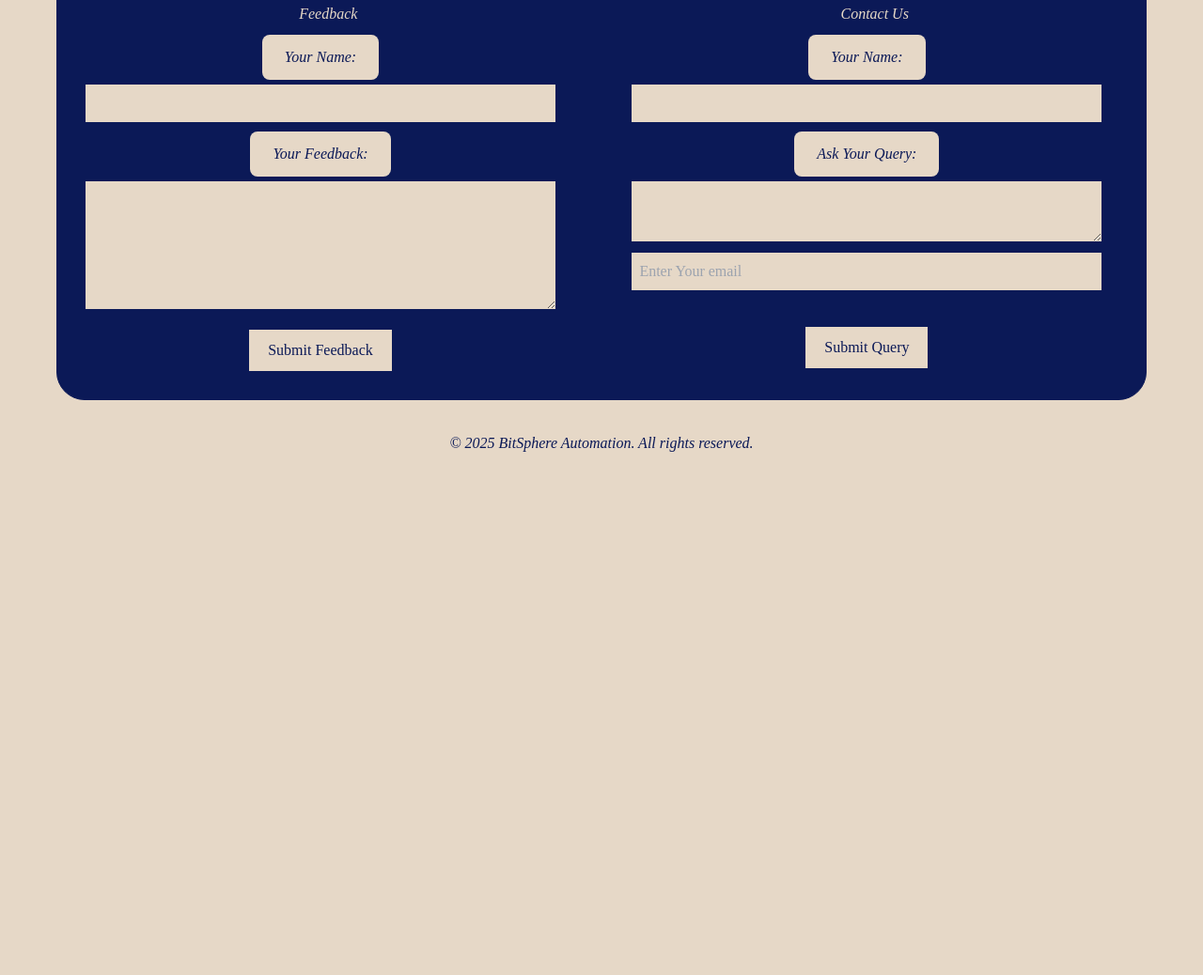
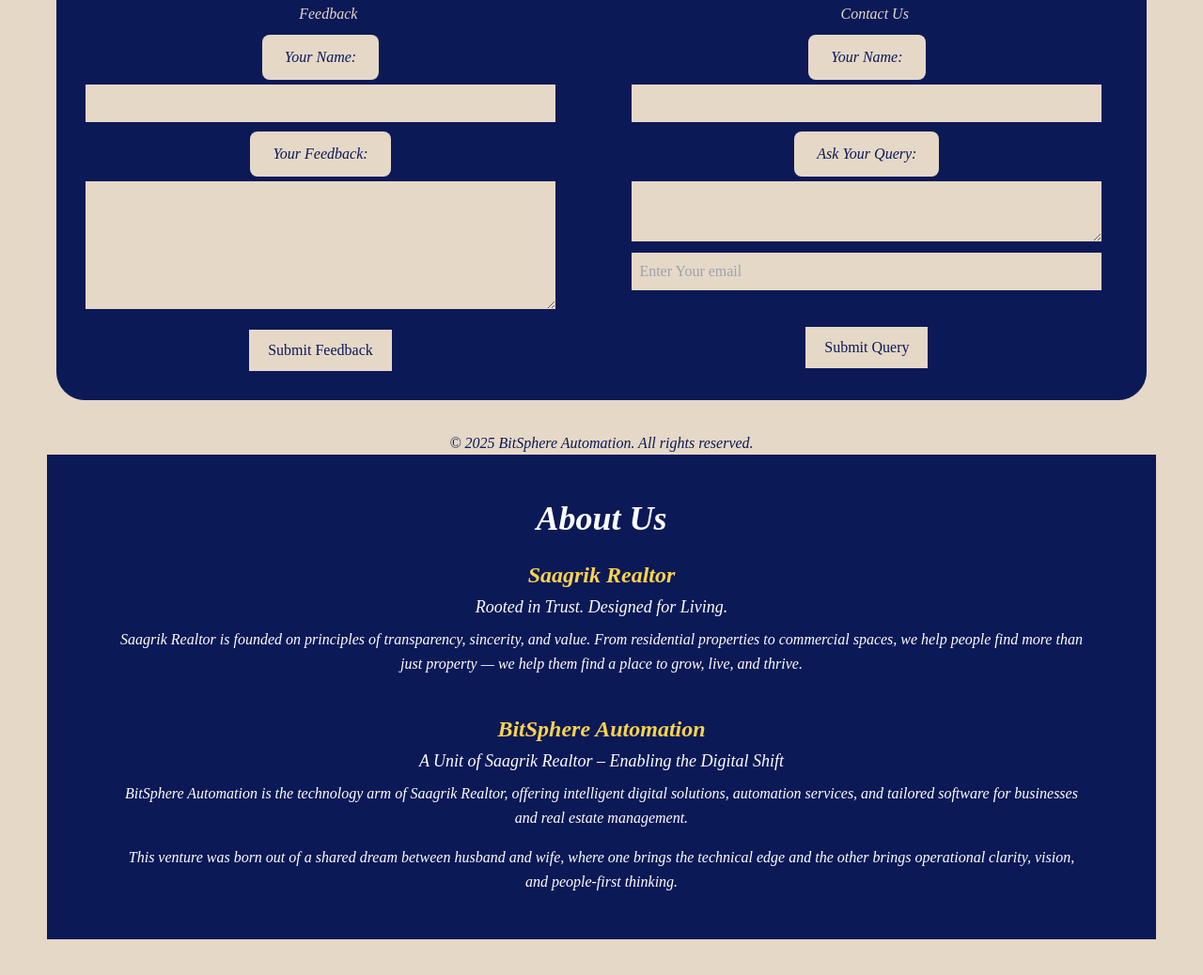
Before and after one commit to bitsphere-automation/bs, a plain HTML site: page index.html in a window 1280 px wide. Shown: the part 961-1999 px from the top of the page at 94% size. Before the commit the page ends 1495 px from the top, so only its background shows below. Drawn offline with nearby package versions, Linux system fonts and the light colour scheme; a web font is replaced by a local one.

Commit message:
Update index.html
<!-- About Us Section -->
<section id="about" class="py-12 px-6" style="background-color: #0B1957;">
  <div class="max-w-5xl mx-auto text-center text-white">
    <h2 class="text-4xl font-bold mb-6">About Us</h2>

    <div class="mb-10">
      <h3 class="text-2xl font-semibold text-yellow-300">Saagrik Realtor</h3>
      <p class="italic text-lg mt-1 mb-2">Rooted in Trust. Designed for Living.</p>
      <p class="text-base leading-relaxed">
        Saagrik Realtor is founded on principles of transparency, sincerity, and value.
        From residential properties to commercial spaces, we help people find more than just property —
        we help them find a place to grow, live, and thrive.
      </p>
    </div>

    <div>
      <h3 class="text-2xl font-semibold text-yellow-300">BitSphere Automation</h3>
      <p class="italic text-lg mt-1 mb-2">A Unit of Saagrik Realtor – Enabling the Digital Shift</p>
      <p class="text-base leading-relaxed">
        BitSphere Automation is the technology arm of Saagrik Realtor, offering intelligent digital solutions,
        automation services, and tailored software for businesses and real estate management.
      </p>
      <p class="mt-4 text-base leading-relaxed">
        This venture was born out of a shared dream between husband and wife, where one brings the technical edge
        and the other brings operational clarity, vision, and people-first thinking.
      </p>
    </div>
  </div>
</section>

```diff
--- a/index.html
+++ b/index.html
@@ -241,4 +241,34 @@ scalability, reduce overhead, and optimize operational throughput <I/></p>
     &copy; 2025 BitSphere Automation. All rights reserved.
   </footer>
 
+
+	<!-- About Us Section -->
+<section id="about" class="py-12 px-6" style="background-color: #0B1957;">
+  <div class="max-w-5xl mx-auto text-center text-white">
+    <h2 class="text-4xl font-bold mb-6">About Us</h2>
+
+    <div class="mb-10">
+      <h3 class="text-2xl font-semibold text-yellow-300">Saagrik Realtor</h3>
+      <p class="italic text-lg mt-1 mb-2">Rooted in Trust. Designed for Living.</p>
+      <p class="text-base leading-relaxed">
+        Saagrik Realtor is founded on principles of transparency, sincerity, and value.
+        From residential properties to commercial spaces, we help people find more than just property —
+        we help them find a place to grow, live, and thrive.
+      </p>
+    </div>
+
+    <div>
+      <h3 class="text-2xl font-semibold text-yellow-300">BitSphere Automation</h3>
+      <p class="italic text-lg mt-1 mb-2">A Unit of Saagrik Realtor – Enabling the Digital Shift</p>
+      <p class="text-base leading-relaxed">
+        BitSphere Automation is the technology arm of Saagrik Realtor, offering intelligent digital solutions,
+        automation services, and tailored software for businesses and real estate management.
+      </p>
+      <p class="mt-4 text-base leading-relaxed">
+        This venture was born out of a shared dream between husband and wife, where one brings the technical edge
+        and the other brings operational clarity, vision, and people-first thinking.
+      </p>
+    </div>
+  </div>
+</section>
 </html>
```
